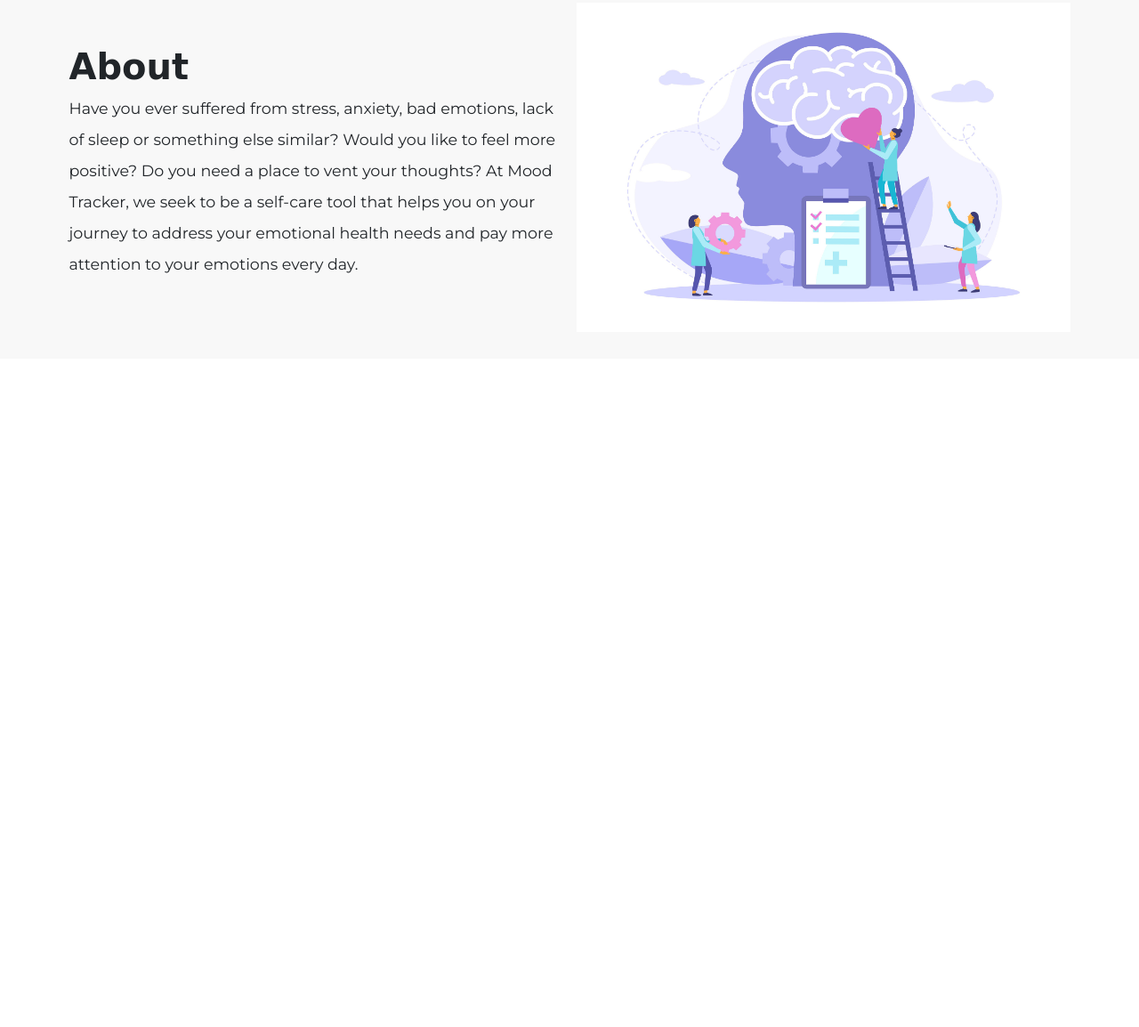
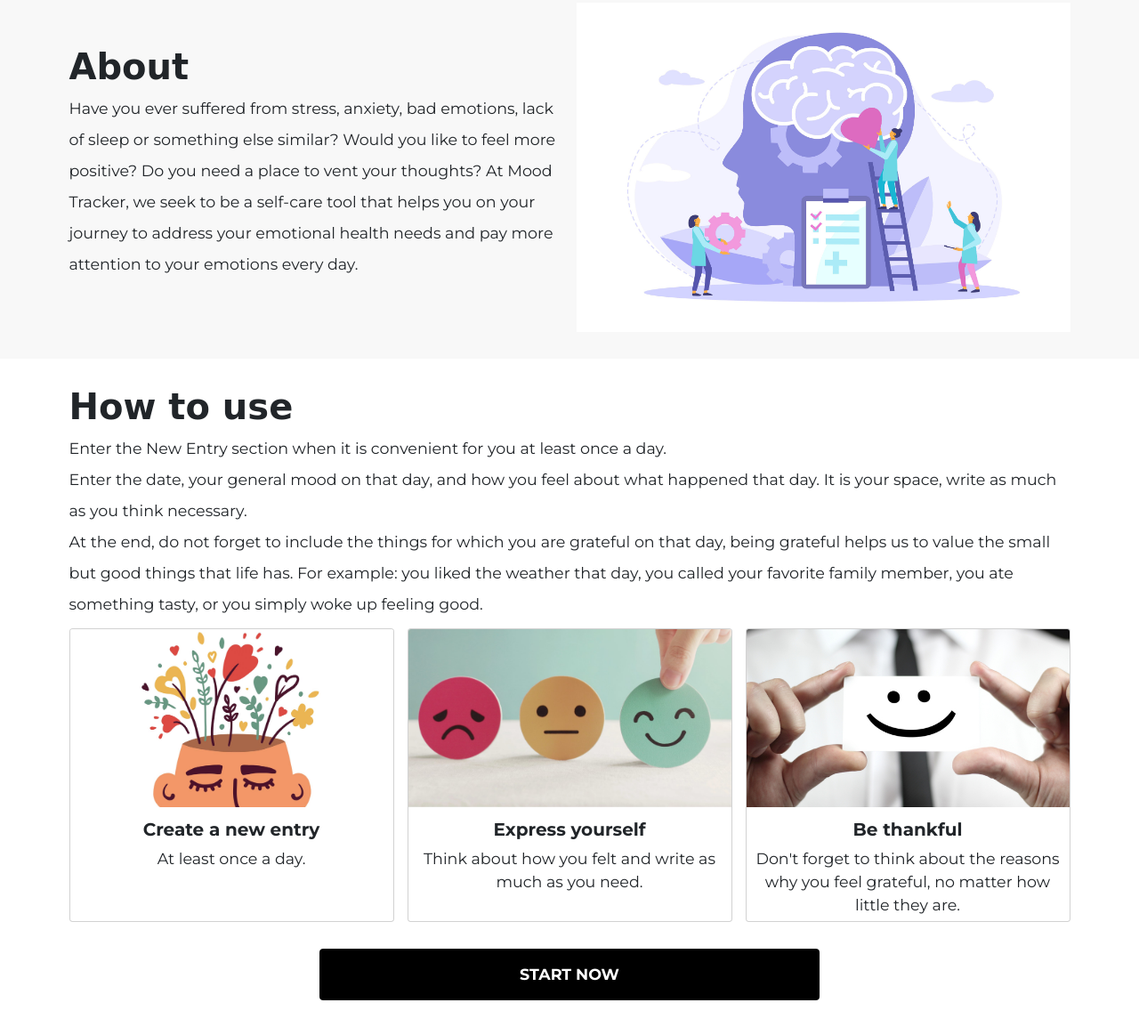
Before and after one commit to ivanxpalacios/moodtracker, a website: page index.html in a window 1280 px wide. Shown: the part 838-1992 px from the top of the page at 89% size. Before the commit the page ends 1241 px from the top, so only its background shows below. Drawn offline with Linux system fonts and the light colour scheme; a web font is replaced by a local one.

Commit message:
How to use section completed

```diff
--- a/index.html
+++ b/index.html
@@ -79,6 +79,46 @@
 
    </section>
 
+   <main class="container-xl py-5 howtouse">
+        <h2 class="display-3 fw-bold">How to use</h2>
+        <p class="fs-3 lh-lg">Enter the New Entry section when it is convenient for you at least once a day. <br> Enter the date, your general mood on that day, and how you feel about what happened that day. It is your space, write as much as you think necessary. <br> At the end, do not forget to include the things for which you are grateful on that day, being grateful helps us to value the small but good things that life has. For example: you liked the weather that day, you called your favorite family member, you ate something tasty, or you simply woke up feeling good.</p>
+
+        <div class="row">
+            <div class="col-lg-4">
+                <div class="card mb-5 mb-lg-0">
+                    <img class="card-img-top" src="build/img/comousar1.jpg" alt="Imagen de como usar">
+                    <div class="card-body">
+                        <p class="card-title text-center fw-bold fs-2">Create a new entry</p>
+                        <p class="card-text text-center fs-3">At least once a day.</p>
+                      </div>
+                </div>
+            </div>
+
+            <div class="col-lg-4">
+                <div class="card mb-5 mb-lg-0">
+                    <img class="card-img-top" src="build/img/comousar2.jpg" alt="Imagen de como usar">
+                    <div class="card-body">
+                        <p class="card-title text-center fw-bold fs-2">Express yourself</p>
+                        <p class="card-text text-center fs-3">Think about how you felt and write as much as you need.</p>
+                      </div>
+                </div>
+            </div>
+
+            <div class="col-lg-4">
+                <div class="card mb-5 mb-lg-0">
+                    <img class="card-img-top" src="build/img/comousar3.jpg" alt="Imagen de como usar">
+                    <div class="card-body">
+                        <p class="card-title text-center fw-bold fs-2">Be thankful</p>
+                        <p class="card-text text-center fs-3">Don't forget to think about the reasons why you feel grateful, no matter how little they are.</p>
+                      </div>
+                </div>
+            </div>
+<!--  -->
+        </div> <!-- row -->
+
+        <a class="btn btn-dark text-uppercase px-5 py-4 fw-bold fs-3 d-block mx-auto mt-5 w-50">Start Now</a>
+   </main>
+
     <script src="build/js/bootstrap.bundle.min.js"></script>
 </body>
 </html>
```
Also changed, not shown: build/css/app.css, 1 other file.
